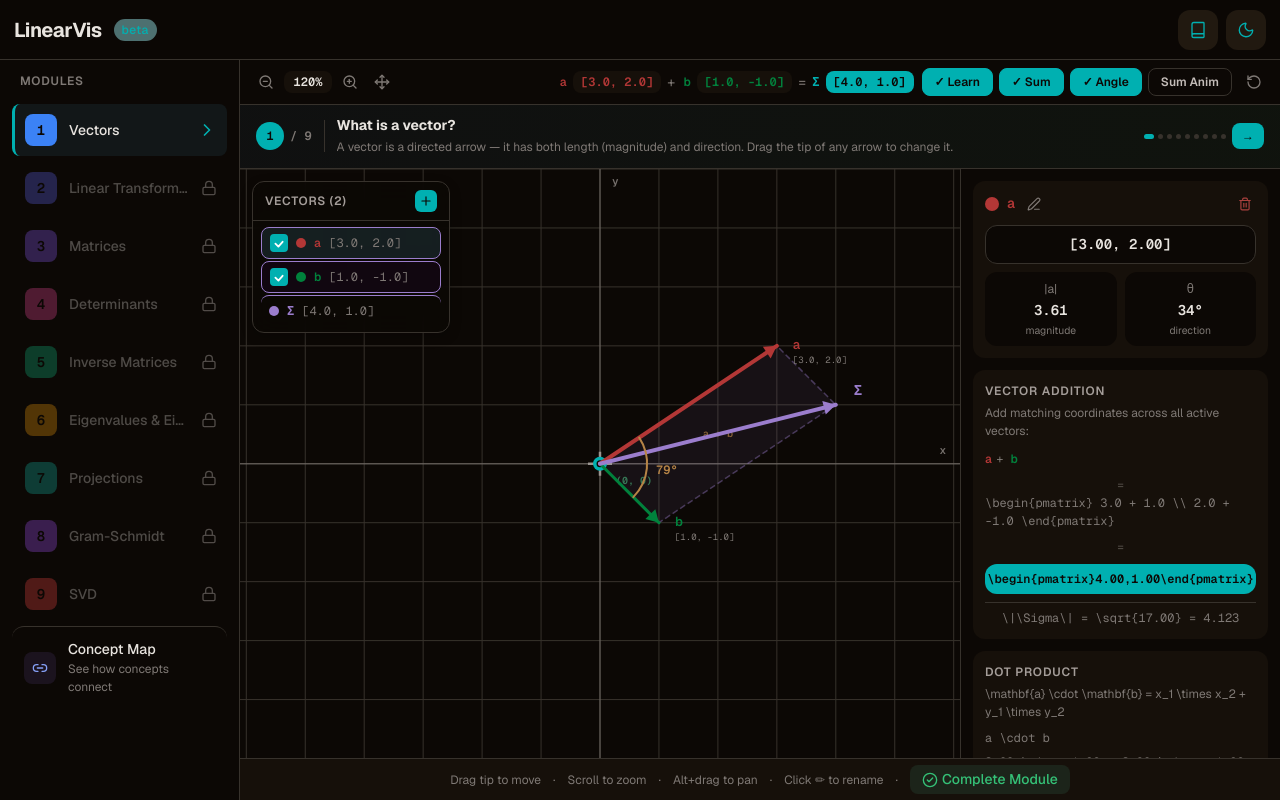
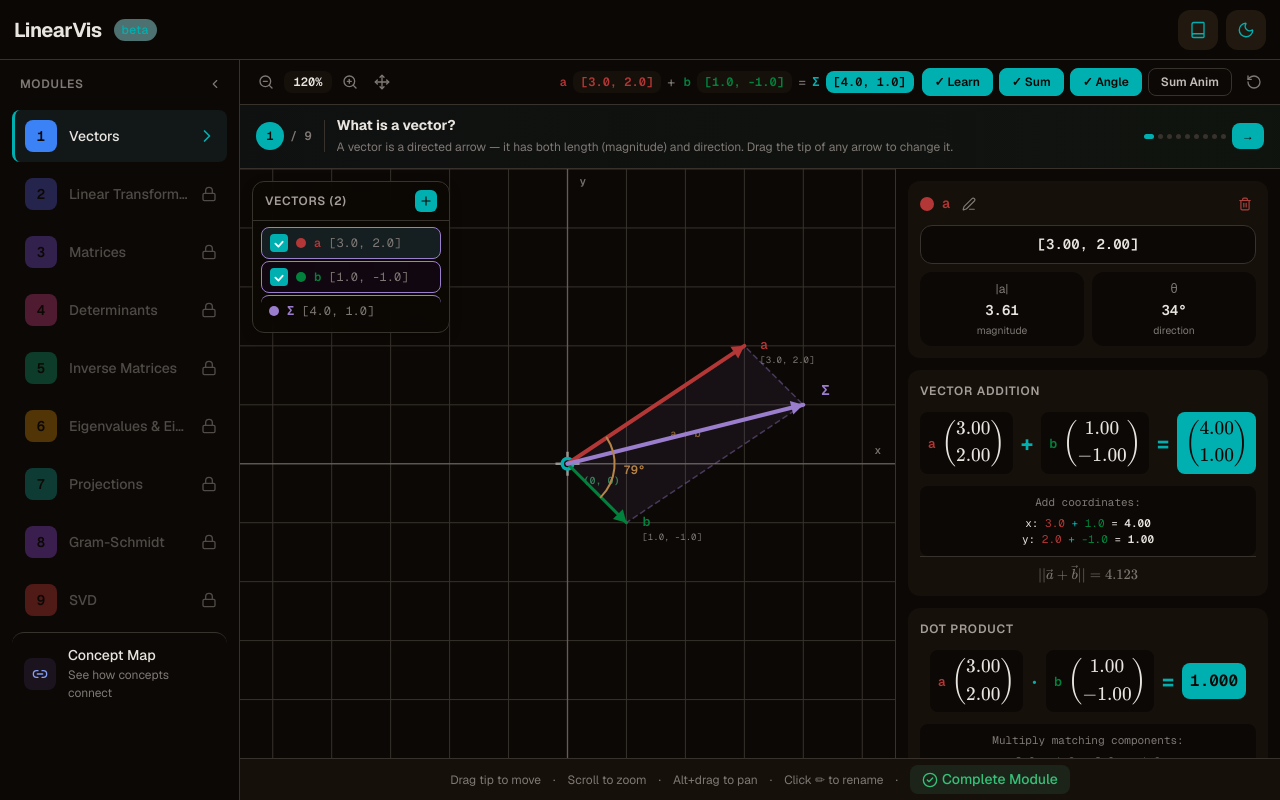
Before and after one commit to RamezCh/LinearViz, a React (Vite) app: page / in a window 1280 px wide. Built offline with nearby package versions, Linux system fonts and the light colour scheme; a web font is replaced by a local one.

Commit message:
feat: improve Vector Addition and Dot Product display with proper LaTeX vectors

```diff
--- a/src/components/Shell/Sidebar.jsx
+++ b/src/components/Shell/Sidebar.jsx
@@ -1,11 +1,11 @@
 import { useState, useEffect } from 'react';
 import { motion, AnimatePresence } from 'framer-motion';
-import { ChevronRight, CheckCircle2, Circle, Lock, X, Link2 } from 'lucide-react';
+import { ChevronRight, CheckCircle2, Circle, Lock, X, Link2, ChevronLeft } from 'lucide-react';
 import { useStore } from '../../store/useStore';
 import { modules } from '../../data/modules';
 
 export function Sidebar({ onShowBridge }) {
-  const { currentModule, setCurrentModule, sidebarCollapsed, isModuleUnlocked, moduleProgress } = useStore();
+  const { currentModule, setCurrentModule, sidebarCollapsed, toggleSidebar, isModuleUnlocked, moduleProgress } = useStore();
   const [isMobile, setIsMobile] = useState(false);
   const [mobileOpen, setMobileOpen] = useState(false);
 
@@ -124,7 +124,37 @@ export function Sidebar({ onShowBridge }) {
     );
   }
 
-  if (sidebarCollapsed) return null;
+  if (sidebarCollapsed) {
+    return (
+      <div className="w-12 border-r flex-shrink-0 hidden lg:flex flex-col items-center py-3 gap-1"
+        style={{ backgroundColor: 'var(--color-paper)', borderColor: 'var(--color-rule)' }}>
+        <button
+          onClick={toggleSidebar}
+          className="w-8 h-8 rounded-lg flex items-center justify-center mb-2"
+          style={{ backgroundColor: 'var(--color-paper-2)', color: 'var(--color-muted)' }}
+          title="Expand sidebar"
+        >
+          <ChevronRight className="w-4 h-4" />
+        </button>
+        {modules.map((mod) => (
+          <button
+            key={mod.id}
+            onClick={() => handleModuleClick(mod.id)}
+            className="w-8 h-8 rounded-lg flex items-center justify-center font-bold text-xs transition-all"
+            disabled={!isModuleUnlocked(mod.id)}
+            style={{
+              backgroundColor: currentModule === mod.id ? mod.color || 'var(--color-accent)' : 'var(--color-paper-2)',
+              color: currentModule === mod.id ? 'var(--color-paper)' : (isModuleUnlocked(mod.id) ? 'var(--color-ink)' : 'var(--color-muted)'),
+              opacity: isModuleUnlocked(mod.id) ? 1 : 0.5,
+            }}
+            title={mod.title}
+          >
+            {mod.id}
+          </button>
+        ))}
+      </div>
+    );
+  }
 
   return (
     <aside
@@ -132,9 +162,19 @@ export function Sidebar({ onShowBridge }) {
       style={{ backgroundColor: 'var(--color-paper)', borderColor: 'var(--color-rule)' }}
     >
       <div className="p-3 space-y-1.5">
-        <h2 className="text-xs font-semibold mb-2 px-2" style={{ color: 'var(--color-muted)', textTransform: 'uppercase', letterSpacing: '0.06em' }}>
-          Modules
-        </h2>
+        <div className="flex items-center justify-between mb-2">
+          <h2 className="text-xs font-semibold px-2" style={{ color: 'var(--color-muted)', textTransform: 'uppercase', letterSpacing: '0.06em' }}>
+            Modules
+          </h2>
+          <button
+            onClick={toggleSidebar}
+            className="w-6 h-6 rounded-lg flex items-center justify-center"
+            style={{ color: 'var(--color-muted)' }}
+            title="Collapse sidebar"
+          >
+            <ChevronLeft className="w-3.5 h-3.5" />
+          </button>
+        </div>
         {modules.map((mod) => (
           <button
             key={mod.id}
--- a/src/components/UI/Math.jsx
+++ b/src/components/UI/Math.jsx
@@ -156,3 +156,26 @@ export function Matrix({ matrix, name = 'M', highlight = null }) {
     />
   );
 }
+
+export function VectorDisplay({ coords, name = 'v', color = null, compact = false }) {
+  if (!coords || coords.length !== 2) return null;
+
+  const x = typeof coords[0] === 'number' ? coords[0].toFixed(compact ? 1 : 2) : coords[0];
+  const y = typeof coords[1] === 'number' ? coords[1].toFixed(compact ? 1 : 2) : coords[1];
+
+  return (
+    <div style={{ display: 'inline-flex', alignItems: 'center', gap: '6px' }}>
+      {name && (
+        <span style={{ color: color || 'var(--color-ink)', fontWeight: 600, fontSize: compact ? '12px' : '13px', fontFamily: 'var(--font-mono)' }}>{name}</span>
+      )}
+      <span
+        dangerouslySetInnerHTML={{
+          __html: katex.renderToString(
+            `\\left(\\begin{matrix} ${x}\\\\[2pt] ${y} \\end{matrix}\\right)`,
+            { displayMode: false, throwOnError: false }
+          )
+        }}
+      />
+    </div>
+  );
+}
--- a/src/modules/01-vectors/VectorsModule.jsx
+++ b/src/modules/01-vectors/VectorsModule.jsx
@@ -5,7 +5,9 @@ import { useState, useCallback, useMemo, useRef, useEffect } from 'react';
 import { Plus, Trash2, ZoomIn, ZoomOut, RotateCcw, Move, Edit3, Check, X } from 'lucide-react';
 import CompletionToggle from '../../components/UI/CompletionToggle';
 import { magnitude, dotProduct, angleBetween } from '../../utils/linalg';
-import { InlineText } from '../../components/UI/Math';
+import { InlineText, VectorDisplay } from '../../components/UI/Math';
+import katex from 'katex';
+import 'katex/dist/katex.min.css';
 
 const MIN_ZOOM = 0.3;
 const MAX_ZOOM = 3;
@@ -249,7 +251,7 @@ export default function VectorsModule() {
     },
     {
       title: 'Explore freely',
-      concept: `You have ${vectors.length} vector${vectors.length > 1 ? 's' : ''}: ${vectors.map(v => `${v.name}=\\begin{pmatrix}${v.coords[0]},${v.coords[1]}\\end{pmatrix}`).join(', ')}. Add more, rename them, or watch how they sum together. Experiment!`,
+      concept: `You have ${vectors.length} vector${vectors.length > 1 ? 's' : ''}: ${vectors.map(v => `$${v.name}=\\begin{pmatrix}${v.coords[0]},${v.coords[1]}\\end{pmatrix}$`).join(', ')}. Add more, rename them, or watch how they sum together. Experiment!`,
       hint: 'Click + to add a vector, or click a vector name to select and rename it.',
       action: 'Add a third vector with the + button',
     },
@@ -1023,14 +1025,11 @@ export default function VectorsModule() {
           </div>
 
           {/* Right Panel */}
+          <div className="relative flex-shrink-0 border-l" style={{ borderColor: 'var(--color-rule)', backgroundColor: 'var(--color-paper)' }}>
             <div
-            className="w-64 lg:w-72 xl:w-80 flex-shrink-0 min-h-0 overflow-y-auto overflow-x-hidden border-l"
-            style={{
-              backgroundColor: 'var(--color-paper)',
-              borderColor: 'var(--color-rule)',
-            }}
+              className="w-72 lg:w-80 xl:w-96 min-h-0 overflow-y-auto overflow-x-hidden p-3 space-y-3"
+              style={{ maxHeight: 'calc(100vh - 100px)' }}
             >
-            <div className="p-3 space-y-3">
 
               {/* Selected Vector Details */}
               {selectedVec && (
@@ -1128,133 +1127,126 @@ export default function VectorsModule() {
                 </div>
               )}
 
-              {/* Addition */}
+              {/* Vector Addition */}
               {activeSumVectors.length >= 1 && (
                 <div className="p-3 rounded-xl" style={{ backgroundColor: 'var(--color-paper-2)' }}>
-                  <div className="font-semibold mb-1 text-xs" style={{ color: 'var(--color-neutral)', textTransform: 'uppercase', letterSpacing: '0.07em' }}>
+                  <div className="font-semibold mb-3 text-xs" style={{ color: 'var(--color-neutral)', textTransform: 'uppercase', letterSpacing: '0.07em' }}>
                     Vector Addition
                   </div>
-                  <div className="text-xs mb-2.5" style={{ color: 'var(--color-muted)' }}>
-                    Add matching coordinates across all active vectors:
+
+                  {/* Vectors displayed side by side with operators */}
+                  <div className="flex items-center justify-center gap-2 mb-3">
+                    {activeSumVectors.map((v, i) => (
+                      <div key={v.id} className="flex items-center gap-2">
+                        {i > 0 && (
+                          <span className="text-lg font-bold" style={{ color: 'var(--color-accent)' }}>+</span>
+                        )}
+                        <div className="px-2 py-1.5 rounded-lg" style={{ backgroundColor: 'var(--color-paper)' }}>
+                          <VectorDisplay coords={v.coords} name={v.name} color={v.color} />
                         </div>
-                  <div className="space-y-2 font-mono text-xs" style={{ color: 'var(--color-muted)', fontFamily: 'var(--font-mono)' }}>
-                    <div className="flex items-center gap-1 flex-wrap">
-                      {activeSumVectors.map((v, i) => (
-                        <span key={v.id}>
-                          {i > 0 && " + "}
-                          <span className="font-bold" style={{ color: v.color }}>{v.name}</span>
+                      </div>
+                    ))}
+                    {activeSumVectors.length >= 1 && sumVec && (
+                      <>
+                        <span className="text-lg font-bold" style={{ color: 'var(--color-accent)' }}>=</span>
+                        <div className="px-2 py-1.5 rounded-lg" style={{ backgroundColor: 'var(--color-accent)', color: 'var(--color-paper)' }}>
+                          <VectorDisplay coords={sumVec.coords} name="" />
+                        </div>
+                      </>
+                    )}
+                  </div>
+
+                  {/* Step-by-step calculation */}
+                  <div className="text-center py-2 px-3 rounded-lg" style={{ backgroundColor: 'var(--color-paper)', fontSize: '11px', fontFamily: 'var(--font-mono)', color: 'var(--color-ink)' }}>
+                    <div className="mb-1" style={{ color: 'var(--color-muted)' }}>Add coordinates:</div>
+                    <div>
+                      x: {activeSumVectors.map((v, i) => (
+                        <span key={i}>
+                          {i > 0 && <span style={{ color: 'var(--color-accent)' }}> + </span>}
+                          <span style={{ color: v.color }}>{v.coords[0].toFixed(1)}</span>
                         </span>
-                      ))}
+                      ))} <span>= </span>
+                      <span style={{ fontWeight: 600 }}>{sumVec?.coords[0].toFixed(2)}</span>
                     </div>
-                    <div className="text-center" style={{ color: 'var(--color-rule-2)' }}>=</div>
-                    <InlineText
-                      text={`\\begin{pmatrix} ${activeSumVectors.map(v => v.coords[0].toFixed(1)).join(' + ')} \\\\ ${activeSumVectors.map(v => v.coords[1].toFixed(1)).join(' + ')} \\end{pmatrix}`}
-                    />
-                    <div className="text-center" style={{ color: 'var(--color-rule-2)' }}>=</div>
-                    <div
-                      className="font-bold text-center py-1.5 rounded-xl"
-                      style={{
-                        backgroundColor: 'var(--color-accent)',
-                        color: 'var(--color-paper)',
-                        fontFamily: 'var(--font-mono)',
-                      }}
-                    >
-                      <InlineText text={`\\begin{pmatrix}${sumVec?.coords[0].toFixed(2)},${sumVec?.coords[1].toFixed(2)}\\end{pmatrix}`} />
+                    <div>
+                      y: {activeSumVectors.map((v, i) => (
+                        <span key={i}>
+                          {i > 0 && <span style={{ color: 'var(--color-accent)' }}> + </span>}
+                          <span style={{ color: v.color }}>{v.coords[1].toFixed(1)}</span>
+                        </span>
+                      ))} <span>= </span>
+                      <span style={{ fontWeight: 600 }}>{sumVec?.coords[1].toFixed(2)}</span>
                     </div>
+                  </div>
+
+                  {/* Magnitude */}
                   {sumVec && (
-                      <div
-                        className="text-xs pt-1.5 mt-1.5 border-t text-center"
-                        style={{ color: 'var(--color-muted)', borderColor: 'var(--color-rule)', fontFamily: 'var(--font-mono)' }}
-                      >
-                        <InlineText text={`\\|\\Sigma\\| = \\sqrt{${(sumVec.coords[0] ** 2 + sumVec.coords[1] ** 2).toFixed(2)}} = ${magnitude(sumVec.coords).toFixed(3)}`} />
+                    <div className="text-center text-xs pt-2 border-t" style={{ color: 'var(--color-muted)', borderColor: 'var(--color-rule)' }}>
+                      <span dangerouslySetInnerHTML={{ __html: katex.renderToString(`||\\vec{a}+\\vec{b}|| = ${magnitude(sumVec.coords).toFixed(3)}`, { displayMode: false, throwOnError: false }) }} />
                     </div>
                   )}
-                  </div>
                 </div>
               )}
 
               {/* Dot Product */}
               {vectors.length >= 2 && v1 && v2 && (
                 <div className="p-3 rounded-xl" style={{ backgroundColor: 'var(--color-paper-2)' }}>
-                  <div className="font-semibold mb-1 text-xs" style={{ color: 'var(--color-neutral)', textTransform: 'uppercase', letterSpacing: '0.07em' }}>
+                  <div className="font-semibold mb-3 text-xs" style={{ color: 'var(--color-neutral)', textTransform: 'uppercase', letterSpacing: '0.07em' }}>
                     Dot Product
                   </div>
-                  <div className="text-xs mb-2" style={{ color: 'var(--color-muted)' }}>
-                    <InlineText text={`\\mathbf{a} \\cdot \\mathbf{b} = x_1 \\times x_2 + y_1 \\times y_2`} />
+
+                  {/* Vectors displayed side by side with dot product symbol */}
+                  <div className="flex items-center justify-center gap-2 mb-3">
+                    <div className="px-2 py-1.5 rounded-lg" style={{ backgroundColor: 'var(--color-paper)' }}>
+                      <VectorDisplay coords={v1.coords} name={v1.name} color={v1.color} />
                     </div>
-                  <div className="space-y-1.5 font-mono text-xs" style={{ fontFamily: 'var(--font-mono)' }}>
-                    <div style={{ color: 'var(--color-muted)' }}><InlineText text={`${v1.name} \\cdot ${v2.name}`} /></div>
-                    <div style={{ color: 'var(--color-muted)' }}><InlineText text={`${v1.coords[0].toFixed(2)} \\times ${v2.coords[0].toFixed(2)} + ${v1.coords[1].toFixed(2)} \\times ${v2.coords[1].toFixed(2)}`} /></div>
-                    <div
-                      className="font-bold text-center py-1.5 rounded-xl"
-                      style={{
-                        backgroundColor: 'var(--color-accent)',
-                        color: 'var(--color-paper)',
-                        fontFamily: 'var(--font-mono)',
-                      }}
-                    >
-                      <InlineText text={`= ${dotProd.toFixed(3)}`} />
+                    <span className="text-lg font-bold" style={{ color: 'var(--color-accent)' }}>
+                      <span dangerouslySetInnerHTML={{ __html: katex.renderToString('\\cdot', { displayMode: false, throwOnError: false }) }} />
+                    </span>
+                    <div className="px-2 py-1.5 rounded-lg" style={{ backgroundColor: 'var(--color-paper)' }}>
+                      <VectorDisplay coords={v2.coords} name={v2.name} color={v2.color} />
                     </div>
-                    <div className="text-xs pt-1.5 mt-1.5 border-t" style={{ color: 'var(--color-muted)', borderColor: 'var(--color-rule)', fontFamily: 'var(--font-mono)' }}>
-                      <InlineText text={`\\|${v1.name}\\| \\times \\|${v2.name}\\| \\times \\cos(\\theta) = ${mag1.toFixed(2)} \\times ${mag2.toFixed(2)} \\times \\cos(${angle.toFixed(0)}^\\circ)`} />
+                    <span className="text-lg font-bold" style={{ color: 'var(--color-accent)' }}>=</span>
+                    <div className="px-2 py-1.5 rounded-lg font-mono font-bold" style={{ backgroundColor: 'var(--color-accent)', color: 'var(--color-paper)' }}>
+                      {dotProd.toFixed(3)}
                     </div>
+                  </div>
+
+                  {/* Step-by-step calculation */}
+                  <div className="text-center py-2 px-3 rounded-lg" style={{ backgroundColor: 'var(--color-paper)', fontSize: '11px', fontFamily: 'var(--font-mono)', color: 'var(--color-ink)' }}>
+                    <div className="mb-1" style={{ color: 'var(--color-muted)' }}>Multiply matching components:</div>
+                    <div className="mb-0.5">
+                      <span style={{ color: v1.color }}>{v1.coords[0].toFixed(1)}</span>
+                      <span style={{ color: 'var(--color-accent)' }}> × </span>
+                      <span style={{ color: v2.color }}>{v2.coords[0].toFixed(1)}</span>
+                      <span> + </span>
+                      <span style={{ color: v1.color }}>{v1.coords[1].toFixed(1)}</span>
+                      <span style={{ color: 'var(--color-accent)' }}> × </span>
+                      <span style={{ color: v2.color }}>{v2.coords[1].toFixed(1)}</span>
+                    </div>
+                    <div style={{ fontWeight: 600 }}>
+                      = a · b = {dotProd.toFixed(3)}
+                    </div>
+                  </div>
+
+                  {/* Angle indicator */}
                   {dotProd < 0 ? (
-                      <div className="text-xs p-1.5 rounded-lg" style={{ backgroundColor: 'rgba(200,155,50,0.15)', color: 'oklch(65% 0.08 70)' }}>
-                        ↓ Obtuse angle (&gt;90°) — vectors point opposite
+                    <div className="text-center text-xs p-1.5 rounded-lg mt-2" style={{ backgroundColor: 'rgba(200,155,50,0.15)', color: 'oklch(65% 0.08 70)' }}>
+                      ↓ Obtuse angle ({angle.toFixed(0)}°) — opposite direction
                     </div>
                   ) : Math.abs(dotProd) < 0.001 ? (
-                      <div className="text-xs p-1.5 rounded-lg" style={{ backgroundColor: 'rgba(100,170,195,0.12)', color: 'oklch(52% 0.08 195)' }}>
-                        ⊥ Perpendicular (90°) — no overlap
+                    <div className="text-center text-xs p-1.5 rounded-lg mt-2" style={{ backgroundColor: 'rgba(100,170,195,0.12)', color: 'oklch(52% 0.08 195)' }}>
+                      ⊥ Perpendicular ({angle.toFixed(0)}°) — no overlap
                     </div>
                   ) : (
-                      <div className="text-xs p-1.5 rounded-lg" style={{ backgroundColor: 'rgba(75,180,140,0.12)', color: 'oklch(52% 0.08 155)' }}>
-                        ↑ Acute angle (&lt;90°) — similar direction
+                    <div className="text-center text-xs p-1.5 rounded-lg mt-2" style={{ backgroundColor: 'rgba(75,180,140,0.12)', color: 'oklch(52% 0.08 155)' }}>
+                      ↑ Acute angle ({angle.toFixed(0)}°) — similar direction
                     </div>
                   )}
-                    <button
-                      onClick={() => setShowDotProductViz(!showDotProductViz)}
-                      className="w-full mt-2 px-3 py-2 text-xs rounded-lg border transition-all"
-                      style={{
-                        backgroundColor: showDotProductViz ? 'var(--color-paper)' : 'transparent',
-                        borderColor: 'var(--color-rule)',
-                        color: 'var(--color-muted)',
-                      }}
-                    >
-                      {showDotProductViz ? '▼ Hide geometric meaning' : '▶ Show geometric meaning'}
-                    </button>
-                    {showDotProductViz && v1 && v2 && (
-                      <div className="mt-2 p-3 rounded-lg border" style={{ backgroundColor: 'var(--color-paper)', borderColor: 'var(--color-rule)' }}>
-                        <div className="text-xs font-semibold mb-2" style={{ color: 'var(--color-ink)' }}>
-                          What does the dot product mean?
-                        </div>
-                        <div className="space-y-2 text-xs" style={{ color: 'var(--color-muted)' }}>
-                          <div className="p-2 rounded" style={{ backgroundColor: 'var(--color-paper-2)' }}>
-                            <div className="font-semibold mb-1" style={{ color: v1.color }}>{v1.name}</div>
-                            <InlineText text={`\\mathbf{v}_1 = \\begin{pmatrix}${v1.coords[0].toFixed(1)} \\\\ ${v1.coords[1].toFixed(1)}\\end{pmatrix}`} />
-                            <div><InlineText text={`\\|${v1.name}\\| = ${mag1.toFixed(2)}`} /></div>
-                          </div>
-                          <div className="p-2 rounded" style={{ backgroundColor: 'var(--color-paper-2)' }}>
-                            <div className="font-semibold mb-1" style={{ color: v2.color }}>{v2.name}</div>
-                            <InlineText text={`\\mathbf{v}_2 = \\begin{pmatrix}${v2.coords[0].toFixed(1)} \\\\ ${v2.coords[1].toFixed(1)}\\end{pmatrix}`} />
-                            <div><InlineText text={`\\|${v2.name}\\| = ${mag2.toFixed(2)}`} /></div>
-                            <div><InlineText text={`\\|${v1.name}\\|\\cos(\\theta) = \\text{proj}_{\\mathbf{v}_2}(\\mathbf{v}_1)`} /></div>
-                          </div>
-                          <div className="p-2 rounded border" style={{ borderColor: 'var(--color-sum)', backgroundColor: 'rgba(88,0,150,0.05)' }}>
-                            <div className="font-semibold mb-1" style={{ color: 'var(--color-sum)' }}>Geometric Formula</div>
-                            <InlineText text={`${v1.name} \\cdot ${v2.name} = \\|${v1.name}\\| \\times \\|${v2.name}\\| \\times \\cos(\\theta) = ${mag1.toFixed(2)} \\times ${mag2.toFixed(2)} \\times \\cos(${angle.toFixed(0)}^\\circ)`} />
-                            <div className="font-semibold mt-1" style={{ color: 'var(--color-sum)' }}>
-                              <InlineText text={`= ${dotProd.toFixed(3)}`} />
-                            </div>
-                          </div>
-                          <div className="p-2 rounded" style={{ backgroundColor: 'var(--color-paper-2)' }}>
-                            <div className="font-semibold mb-1">Interpretation</div>
-                            <div>The dot product = <strong>how much {v1.name} overlaps with {v2.name}</strong></div>
-                            <InlineText text={`\\text{proj}_{\\mathbf{v}_2}(\\mathbf{v}_1) = \\|${v1.name}\\|\\cos(\\theta)`} />
-                            <div>Multiplying by <InlineText text={`\\|${v2.name}\\|`} /> gives the total overlap</div>
-                          </div>
-                        </div>
-                      </div>
-                    )}
+
+                  {/* Magnitudes */}
+                  <div className="text-center text-xs pt-2 border-t" style={{ color: 'var(--color-muted)', borderColor: 'var(--color-rule)' }}>
+                    <span dangerouslySetInnerHTML={{ __html: katex.renderToString(`||\\vec{a}|| = ${mag1.toFixed(2)}, ||\\vec{b}|| = ${mag2.toFixed(2)}, angle = ${angle.toFixed(0)} deg`, { displayMode: false, throwOnError: false }) }} />
                   </div>
                 </div>
               )}
```
Lines whose indentation alone changed are shown as unchanged.
